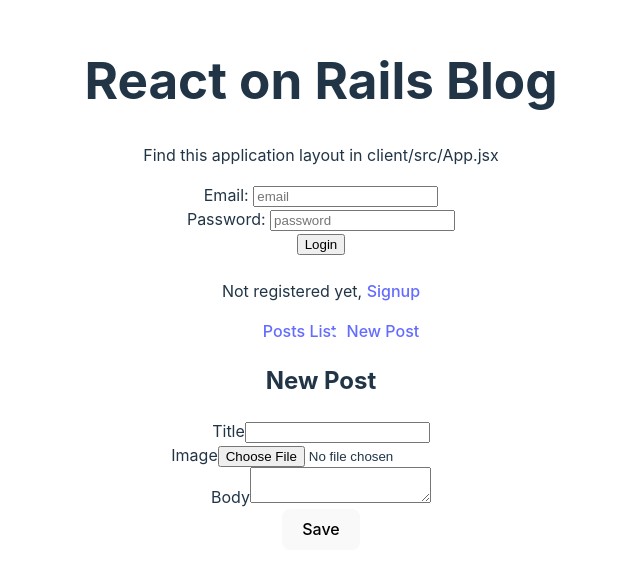
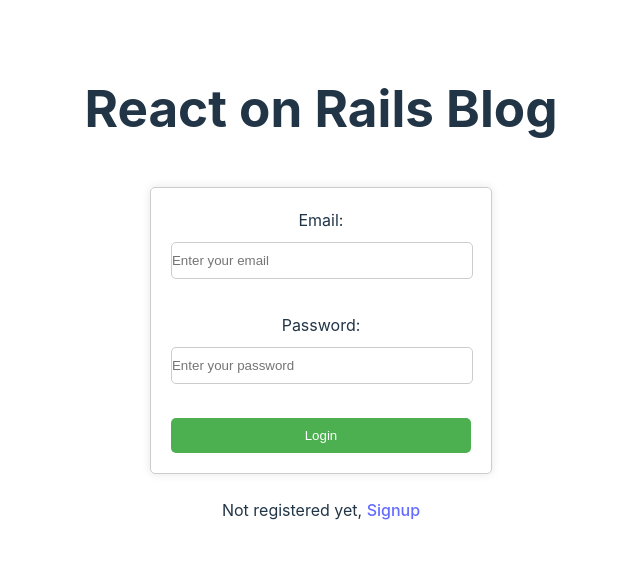
Before and after one commit to OmarMWarraich/ror-react-app, a React (Vite) app in the folder client/: page /new in a window 1280 px wide. Shown: the part 116-690 px from the top of the page, without its empty margins (319-959 px from the left). Built offline with nearby package versions, Linux system fonts and the light colour scheme.

Commit message:
style: UI

```diff
--- a/client/src/App.jsx
+++ b/client/src/App.jsx
@@ -18,10 +18,14 @@ function App() {
       <Router>
         <div className="app">
           <h1>React on Rails Blog</h1>
-          <p>Find this application layout in client/src/App.jsx</p>
           <User currUser={currUser} setCurrUser={setCurrUser} />
-          <NavBar />
-          <AppRoutes />
+          {/* if there is a user add the navbar and approutes components */}
+          {currUser && (
+            <>
+              <NavBar />
+              <AppRoutes />
+            </>
+          )}
         </div>
       </Router>
     </>
--- /dev/null
+++ b/client/src/components/Login.css
@@ -0,0 +1,51 @@
+.login-container {
+  display: flex;
+  flex-direction: column;
+  align-items: center;
+  margin-top: 50px;
+}
+
+.login-form {
+  display: flex;
+  flex-direction: column;
+  width: 300px;
+  padding: 20px;
+  border: 1px solid #ccc;
+  border-radius: 5px;
+  box-shadow: 0 0 10px rgba(0, 0, 0, 0.1);
+}
+
+/* Style for the input fields */
+input[type="email"],
+input[type="password"] {
+  width: 100%;
+  padding: 10px 0;
+  margin: 10px 0;
+  border: 1px solid #ccc;
+  border-radius: 5px;
+}
+
+/* Style for the submit button */
+input[type="submit"] {
+  width: 100%;
+  padding: 10px;
+  background-color: #4CAF50;
+  color: white;
+  border: none;
+  border-radius: 5px;
+  cursor: pointer;
+}
+
+input[type="submit"]:hover {
+  background-color: #45a049;
+}
+
+/* Style for the signup link */
+a {
+  color: #4CAF50;
+  text-decoration: none;
+}
+
+a:hover {
+  text-decoration: underline;
+}
--- a/client/src/components/Login.jsx
+++ b/client/src/components/Login.jsx
@@ -1,4 +1,5 @@
 import { useRef } from "react";
+import "./Login.css";
 
 const Login = ({ setCurrUser, setShow }) => {
   const formRef = useRef();
@@ -19,6 +20,7 @@ const Login = ({ setCurrUser, setShow }) => {
 
       localStorage.setItem("token", response.headers.get("Authorization"));
       localStorage.setItem("user", JSON.stringify(data.data));
+      window.location.reload();
     } catch (error) {
       console.log("error", error);
     }
@@ -41,12 +43,17 @@ const Login = ({ setCurrUser, setShow }) => {
     setShow(false);
   };
   return (
-    <div>
-      <form ref={formRef} onSubmit={handleSubmit}>
-        Email: <input type="email" name="email" placeholder="email" />
+    <div className="login-container">
+      <form ref={formRef} onSubmit={handleSubmit} className="login-form">
+        Email:{" "}
+        <input type="email" name="email" placeholder="Enter your email" />
         <br />
         Password:{" "}
-        <input type="password" name="password" placeholder="password" />
+        <input
+          type="password"
+          name="password"
+          placeholder="Enter your password"
+        />
         <br />
         <input type="submit" value="Login" />
       </form>
--- /dev/null
+++ b/client/src/components/Signup.css
@@ -0,0 +1,51 @@
+.signup-container {
+  display: flex;
+  flex-direction: column;
+  align-items: center;
+  margin-top: 50px;
+}
+
+.signup-form {
+  display: flex;
+  flex-direction: column;
+  width: 300px;
+  padding: 20px;
+  border: 1px solid #ccc;
+  border-radius: 5px;
+  box-shadow: 0 0 10px rgba(0, 0, 0, 0.1);
+}
+
+/* Style for the input fields */
+input[type="email"],
+input[type="password"] {
+  width: 100%;
+  padding: 10px 0;
+  margin: 10px 0;
+  border: 1px solid #ccc;
+  border-radius: 5px;
+}
+
+/* Style for the submit button */
+input[type="submit"] {
+  width: 100%;
+  padding: 10px;
+  background-color: #4CAF50;
+  color: white;
+  border: none;
+  border-radius: 5px;
+  cursor: pointer;
+}
+
+input[type="submit"]:hover {
+  background-color: #45a049;
+}
+
+/* Style for the signup link */
+a {
+  color: #4CAF50;
+  text-decoration: none;
+}
+
+a:hover {
+  text-decoration: underline;
+}
--- a/client/src/components/Signup.jsx
+++ b/client/src/components/Signup.jsx
@@ -1,4 +1,5 @@
 import { useRef } from "react";
+import "./Signup.css";
 
 const Signup = ({ setCurrUser, setShow }) => {
   const formRef = useRef();
@@ -37,12 +38,17 @@ const Signup = ({ setCurrUser, setShow }) => {
     setShow(true);
   };
   return (
-    <div>
-      <form ref={formRef} onSubmit={handleSubmit}>
-        Email: <input type="email" name="email" placeholder="email" />
+    <div className="signup-container">
+      <form ref={formRef} onSubmit={handleSubmit} className="signup-form">
+        Email:{" "}
+        <input type="email" name="email" placeholder="Enter your email" />
         <br />
         Password:{" "}
-        <input type="password" name="password" placeholder="password" />
+        <input
+          type="password"
+          name="password"
+          placeholder="Enter your password"
+        />
         <br />
         <input type="submit" value="Submit" />
       </form>
```
